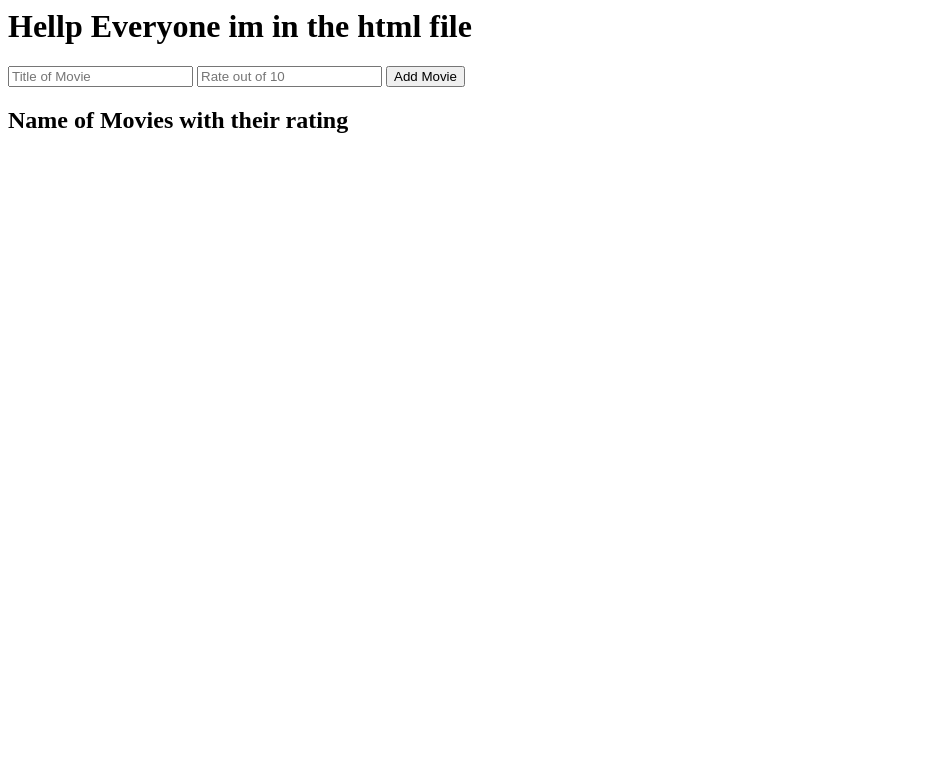
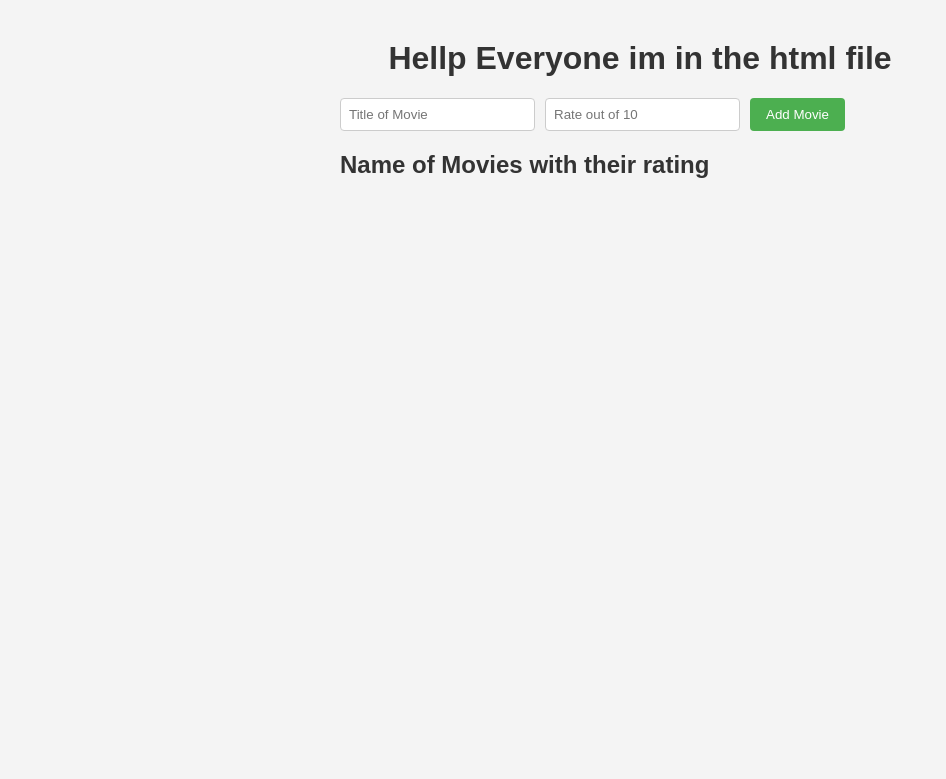
Before and after one commit to shourya011/django-learning, a Django app: page / in a window 1280 px wide. Shown: the top 779 px of the page, without its empty margins (0-946 px from the left). Run offline with Django 5.2, Linux system fonts and the light colour scheme; data that the repository does not hold is empty.

Commit message:
CSS and static setting

```diff
--- a/learning/settings.py
+++ b/learning/settings.py
@@ -55,7 +55,7 @@ ROOT_URLCONF = 'learning.urls'
 TEMPLATES = [
     {
         'BACKEND': 'django.template.backends.django.DjangoTemplates',
-        'DIRS': [BASE_DIR ,'templates'],
+        'DIRS': [BASE_DIR / 'templates'],
         'APP_DIRS': True,
         'OPTIONS': {
             'context_processors': [
@@ -116,3 +116,7 @@ USE_TZ = True
 # https://docs.djangoproject.com/en/6.0/howto/static-files/
 
 STATIC_URL = 'static/'
+STATIC_ROOT = BASE_DIR /'static'
+STATICFILES_DIRS = [
+    BASE_DIR / 'learning' / 'static'
+]
--- /dev/null
+++ b/learning/static/css/style.css
@@ -0,0 +1,47 @@
+body {
+    font-family: Arial, sans-serif;
+    max-width: 600px;
+    margin: 40px auto;
+    background-color: #f4f4f4;
+    color: #333;
+}
+
+h1 {
+    text-align: center;
+}
+
+form {
+    display: flex;
+    gap: 10px;
+    margin-bottom: 20px;
+}
+
+input {
+    padding: 8px;
+    border: 1px solid #ccc;
+    border-radius: 4px;
+}
+
+button {
+    padding: 8px 16px;
+    background-color: #4CAF50;
+    color: white;
+    border: none;
+    border-radius: 4px;
+    cursor: pointer;
+}
+
+button:hover {
+    background-color: #45a049;
+}
+
+.movie-item {
+    background: white;
+    padding: 12px;
+    margin: 8px 0;
+    border-radius: 6px;
+    box-shadow: 0 1px 3px rgba(0,0,0,0.1);
+    display: flex;
+    justify-content: space-between;
+    align-items: center;
+}
--- a/templates/home.html
+++ b/templates/home.html
@@ -1,17 +1,32 @@
+{% load static %}
+<!DOCTYPE html>
+<html lang="en">
+<head>
+    <meta charset="UTF-8">
+    <meta name="viewport" content="width=device-width, initial-scale=1.0">
+    <title>Document</title>
+    <link rel="stylesheet" href="{% static 'css/style.css' %}">
+</head>
+<body>
     <h1> Hellp Everyone im in the html file</h1>
+    <div>
         <form method="POST">
             {% csrf_token %}
             <input type="text" name="title" placeholder="Title of Movie">
             <input type="number" name="rating" placeholder="Rate out of 10">
             <button type="submit">Add Movie</button>
         </form>
+    </div>
         <h2> Name of Movies with their rating</h2>
         {% for i in movies %}
+        <div class="movie-item">
         {{i.title}} + {{i.rating}}
         <form method="POST" action="{% url 'delete_movie' i.id %}" style="display:inline">
             {% csrf_token %}
             <button type="submit">Delete</button>
         </form>
         <a href="{% url 'edit_movie' i.id %}" style="display:inline">Edit</a>
-    <br>
+    </div>
 {% endfor %}
+</body>
+</html>
```
Lines whose indentation alone changed are shown as unchanged.
